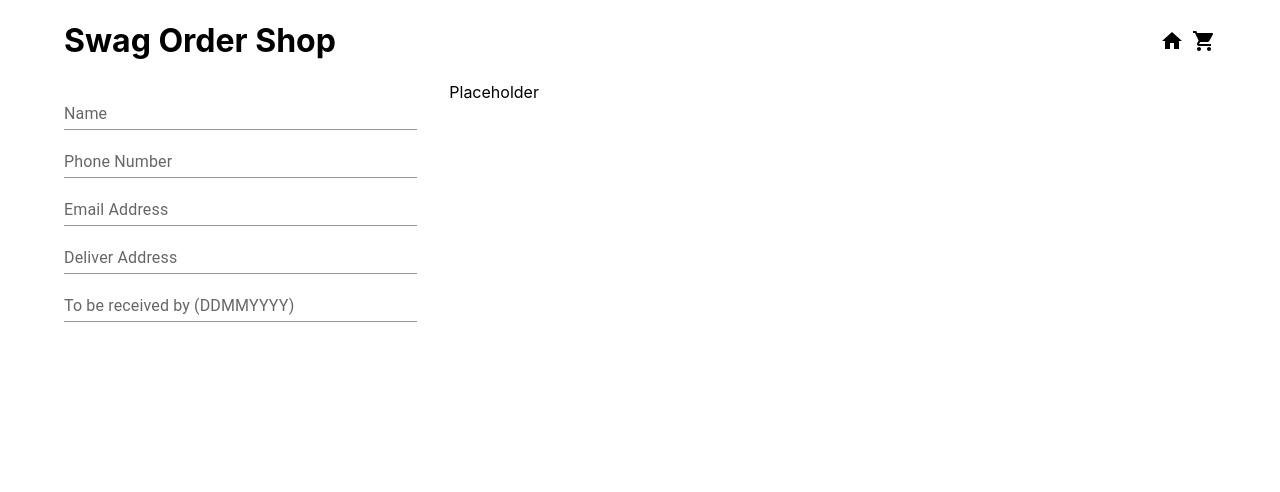
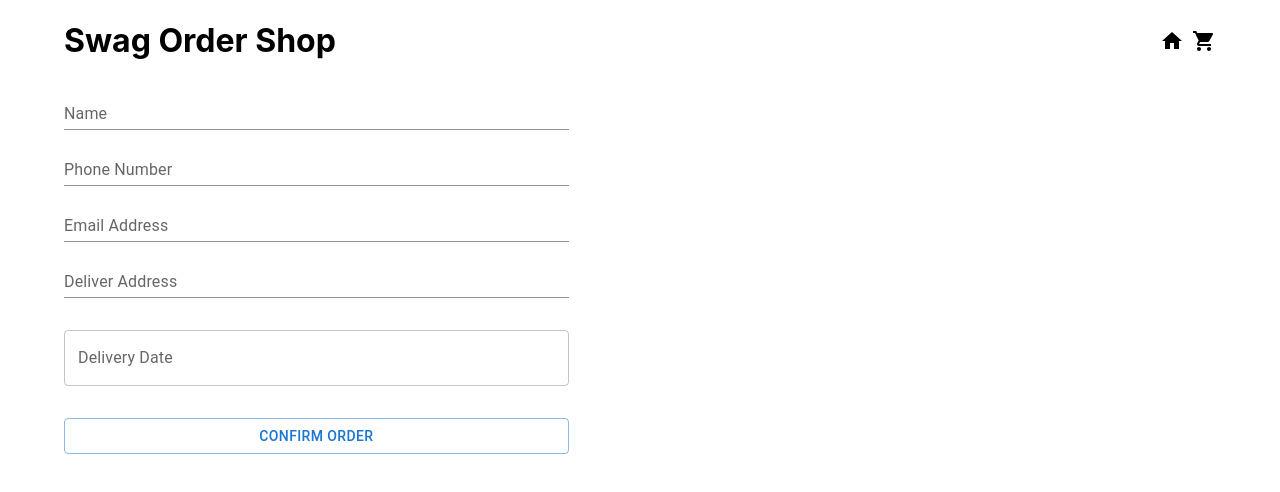
Before and after one commit to minhle2704/swag-order, a React (Create React App) app: page /check-out in a window 1280 px wide. Shown: the top 492 px of the page. Built offline with nearby package versions, Linux system fonts and the light colour scheme.

Commit message:
Improve check out page; Prettify swag card

```diff
--- a/package.json
+++ b/package.json
@@ -7,9 +7,13 @@
     "@emotion/styled": "^11.10.0",
     "@mui/icons-material": "^5.8.4",
     "@mui/material": "^5.10.0",
+    "@mui/x-date-pickers": "^5.0.0-beta.7",
     "@testing-library/jest-dom": "^5.16.5",
     "@testing-library/react": "^13.3.0",
     "@testing-library/user-event": "^13.5.0",
+    "date-fns": "^2.29.2",
+    "dayjs": "^1.11.5",
+    "moment": "^2.29.4",
     "react": "^18.2.0",
     "react-dom": "^18.2.0",
     "react-router-dom": "^6.3.0",
--- a/src/App.js
+++ b/src/App.js
@@ -53,13 +53,15 @@ function App() {
       <Stack direction="row" justifyContent="space-between" alignItems="center">
         <Header text="Swag Order Shop" />
         <Stack direction="row" spacing={1} alignItems="center">
-          {pathname !== "/" && <HomeIcon onClick={() => navigate("/")} />}
+          {pathname !== "/" && (
+            <HomeIcon className="clickable" onClick={() => navigate("/")} />
+          )}
           <Badge
             badgeContent={Object.keys(swagOrders).length}
             color="primary"
             onClick={() => navigate("/my-cart")}
           >
-            <ShoppingCartIcon />
+            <ShoppingCartIcon className="clickable" />
           </Badge>
         </Stack>
       </Stack>
--- a/src/component/CheckOut.jsx
+++ b/src/component/CheckOut.jsx
@@ -1,21 +1,101 @@
-import React from "react";
+import React, { useState } from "react";
 import TextField from "@mui/material/TextField";
 import Stack from "@mui/material/Stack";
+import Button from "@mui/material/Button";
+import Dialog from "@mui/material/Dialog";
+import DialogActions from "@mui/material/DialogActions";
+import DialogContent from "@mui/material/DialogContent";
+import DialogContentText from "@mui/material/DialogContentText";
+import { LocalizationProvider } from "@mui/x-date-pickers/LocalizationProvider";
+import { DatePicker } from "@mui/x-date-pickers/DatePicker";
+import { AdapterDayjs } from "@mui/x-date-pickers/AdapterDayjs";
 
 export default function CheckOut() {
+  const [name, setName] = useState("");
+  const [phoneNumber, setPhoneNumber] = useState("");
+  const [emailAddress, setEmailAddress] = useState("");
+  const [deliveryAddress, setDeliveryAddress] = useState("");
+  const [date, setDate] = useState(null);
+  const [shouldOpenConfirmOrderDialog, setShouldOpenConfirmOrderDialog] =
+    useState(false);
+
+  const handleClickOpenConfirmOrderDialog = () => {
+    setShouldOpenConfirmOrderDialog(true);
+  };
+
+  const handleCloseConfirmOrderDialog = () => {
+    setShouldOpenConfirmOrderDialog(false);
+  };
+
+  const isEmailAddressValid =
+    !emailAddress ||
+    !!emailAddress.match(/^[a-zA-Z0-9_.+-]+@[a-zA-Z0-9-]+\.[a-zA-Z0-9-]+$/);
+
+  const emailAddressHelperText = isEmailAddressValid
+    ? ""
+    : "Example: example@mail.com";
+
   return (
-    <Stack direction="row" spacing={4}>
-      <Stack direction="column" width="35ch">
-        <TextField label="Name" variant="standard" />
-        <TextField label="Phone Number" variant="standard" />
-        <TextField label="Email Address" variant="standard" />
-        <TextField label="Deliver Address" variant="standard" />
-        <TextField label="To be received by (DDMMYYYY)" variant="standard" />
+    <Stack spacing={4} width="50ch">
+      <Stack spacing={1} width="50ch">
+        <TextField
+          label="Name"
+          variant="standard"
+          value={name}
+          onChange={(event) => setName(event.target.value)}
+        />
+        <TextField
+          label="Phone Number"
+          variant="standard"
+          value={phoneNumber}
+          onChange={(event) => setPhoneNumber(event.target.value)}
+        />
+        <TextField
+          label="Email Address"
+          variant="standard"
+          value={emailAddress}
+          onChange={(event) => setEmailAddress(event.target.value)}
+          error={!isEmailAddressValid}
+          helperText={emailAddressHelperText}
+        />
+        <TextField
+          label="Deliver Address"
+          variant="standard"
+          value={deliveryAddress}
+          onChange={(event) => setDeliveryAddress(event.target.value)}
+        />
       </Stack>
 
-      <Stack direction="column" width="25ch">
-        <>Placeholder</>
-      </Stack>
+      <LocalizationProvider dateAdapter={AdapterDayjs}>
+        <DatePicker
+          label="Delivery Date"
+          value={date}
+          onChange={(date) => {
+            setDate(date);
+          }}
+          renderInput={(params) => <TextField {...params} />}
+        />
+      </LocalizationProvider>
+
+      <Button variant="outlined" onClick={handleClickOpenConfirmOrderDialog}>
+        Confirm Order
+      </Button>
+
+      <Dialog
+        open={shouldOpenConfirmOrderDialog}
+        onClose={handleCloseConfirmOrderDialog}
+      >
+        <DialogContent>
+          <DialogContentText>
+            Thanks for ordering swags. We will ship them soon!
+          </DialogContentText>
+        </DialogContent>
+        <DialogActions>
+          <Button onClick={handleCloseConfirmOrderDialog} autoFocus>
+            OK
+          </Button>
+        </DialogActions>
+      </Dialog>
     </Stack>
   );
 }
--- a/src/component/MyCart.jsx
+++ b/src/component/MyCart.jsx
@@ -1,4 +1,5 @@
 import React from "react";
+import { useNavigate } from "react-router-dom";
 import Table from "@mui/material/Table";
 import TableBody from "@mui/material/TableBody";
 import TableCell from "@mui/material/TableCell";
@@ -9,7 +10,6 @@ import Stack from "@mui/material/Stack";
 import DeleteIcon from "@mui/icons-material/Delete";
 import RemoveIcon from "@mui/icons-material/Remove";
 import AddIcon from "@mui/icons-material/Add";
-import { useNavigate } from "react-router-dom";
 
 function MyCart({
   swagOrders,
@@ -48,16 +48,23 @@ function MyCart({
               <TableCell align="left">
                 <Stack direction="row" alignItems="center" spacing={3}>
                   <RemoveIcon
+                    className="clickable"
                     onClick={() =>
                       handleDecrease(swagOrder.id, swagOrder.quantity)
                     }
                   />
                   <div>{swagOrder.quantity}</div>
-                  <AddIcon onClick={() => increaseSwagOrder(swagOrder.id)} />
+                  <AddIcon
+                    className="clickable"
+                    onClick={() => increaseSwagOrder(swagOrder.id)}
+                  />
                 </Stack>
               </TableCell>
               <TableCell align="left">
-                <DeleteIcon onClick={() => removeSwagOrder(swagOrder.id)} />
+                <DeleteIcon
+                  className="clickable"
+                  onClick={() => removeSwagOrder(swagOrder.id)}
+                />
               </TableCell>
             </TableRow>
           ))}
--- a/src/component/SwagCard.jsx
+++ b/src/component/SwagCard.jsx
@@ -1,13 +1,13 @@
-import React, { useEffect, useState } from "react";
+import React, { useState } from "react";
 import Button from "@mui/material/Button";
-import TextField from "@mui/material/TextField";
+import InputLabel from "@mui/material/InputLabel";
+import MenuItem from "@mui/material/MenuItem";
+import Select from "@mui/material/Select";
+import FormControl from "@mui/material/FormControl";
+import Stack from "@mui/material/Stack";
 
 function SwagCard({ swag, orderQuantity, updateSwagOrders }) {
-  const [quantity, setQuantity] = useState("");
-
-  useEffect(() => {
-    setQuantity(orderQuantity);
-  }, [orderQuantity]);
+  const [quantity, setQuantity] = useState(orderQuantity || "");
 
   const handleQuantityChange = (input) => {
     if (input === "") {
@@ -30,25 +30,40 @@ function SwagCard({ swag, orderQuantity, updateSwagOrders }) {
 
   const btnDisabled =
     quantity === "" || quantity === 0 || quantity > swag.quantity;
-  const message =
-    quantity > swag.quantity ? "Please reduce your oder quantity!" : "";
 
   return (
-    <>
-      <div>This is {swag.name}</div>
-      <div>This is a picture</div>
-      <div>Quantity: {swag.quantity}</div>
-      <TextField
-        label="Enter your order quantity"
-        value={quantity}
-        onChange={(event) => handleQuantityChange(event.target.value)}
-        variant="standard"
-      />
-      <Button variant="outlined" onClick={handleClick} disabled={btnDisabled}>
-        Add to Order
-      </Button>
-      <div className="message">{message}</div>
-    </>
+    <Stack spacing={1}>
+      <img className="swag-card-width" src={swag.image} height="250" />
+      <div>{swag.name}</div>
+      <div>Stock: {swag.quantity}</div>
+      <Stack
+        className="swag-card-width"
+        direction="row"
+        justifyContent="space-between"
+      >
+        <FormControl sx={{ minWidth: 120 }} size="small">
+          <InputLabel id="quantity-label">Quantity</InputLabel>
+          <Select
+            labelId="quantity-label"
+            value={quantity}
+            label="Quantity"
+            onChange={(event) => handleQuantityChange(event.target.value)}
+          >
+            {[...Array(Math.min(30, swag.quantity)).keys()]
+              .map((x) => x + 1)
+              .map((num) => (
+                <MenuItem key={num} value={num}>
+                  {num}
+                </MenuItem>
+              ))}
+          </Select>
+        </FormControl>
+
+        <Button variant="outlined" onClick={handleClick} disabled={btnDisabled}>
+          Add to Order
+        </Button>
+      </Stack>
+    </Stack>
   );
 }
 
--- a/src/data/swagData.js
+++ b/src/data/swagData.js
@@ -3,49 +3,57 @@ const swagData = [
     id: 1,
     name: "Compression Sock",
     quantity: 100,
-    category: "textilte",
+    category: "textile",
+    image: "https://images.pexels.com/photos/4034475/pexels-photo-4034475.jpeg",
   },
   {
     id: 2,
     name: "Incognito 2022 Sock",
     quantity: 100,
     category: "textile",
+    image: "https://images.pexels.com/photos/4034475/pexels-photo-4034475.jpeg",
   },
   {
     id: 3,
     name: "Journal",
     quantity: 100,
     category: "office",
+    image: "https://images.pexels.com/photos/4034475/pexels-photo-4034475.jpeg",
   },
   {
     id: 4,
     name: "Pen",
     quantity: 100,
     category: "office",
+    image: "https://images.pexels.com/photos/4034475/pexels-photo-4034475.jpeg",
   },
   {
     id: 5,
     name: "Pen",
     quantity: 100,
     category: "office",
+    image: "https://images.pexels.com/photos/4034475/pexels-photo-4034475.jpeg",
   },
   {
     id: 6,
     name: "Webcam Cover",
     quantity: 100,
     category: "miscellaneous",
+    image: "https://images.pexels.com/photos/4034475/pexels-photo-4034475.jpeg",
   },
   {
     id: 7,
     name: "Golf Ball",
     quantity: 100,
     category: "executive",
+    image: "https://images.pexels.com/photos/4034475/pexels-photo-4034475.jpeg",
   },
   {
     id: 8,
     name: "Executive Swag Bag",
     quantity: 100,
     category: "executive",
+    image: "https://images.pexels.com/photos/4034475/pexels-photo-4034475.jpeg",
   },
 ];
 
--- a/src/index.css
+++ b/src/index.css
@@ -1,13 +1,21 @@
 body {
   margin: 0;
-  font-family: -apple-system, BlinkMacSystemFont, 'Segoe UI', 'Roboto', 'Oxygen',
-    'Ubuntu', 'Cantarell', 'Fira Sans', 'Droid Sans', 'Helvetica Neue',
+  font-family: -apple-system, BlinkMacSystemFont, "Segoe UI", "Roboto", "Oxygen",
+    "Ubuntu", "Cantarell", "Fira Sans", "Droid Sans", "Helvetica Neue",
     sans-serif;
   -webkit-font-smoothing: antialiased;
   -moz-osx-font-smoothing: grayscale;
 }
 
 code {
-  font-family: source-code-pro, Menlo, Monaco, Consolas, 'Courier New',
+  font-family: source-code-pro, Menlo, Monaco, Consolas, "Courier New",
     monospace;
 }
+
+.clickable {
+  cursor: pointer;
+}
+
+.swag-card-width {
+  width: 300px;
+}
```
Also changed, not shown: 1 other file (tests, documents, lock files or other folders).
